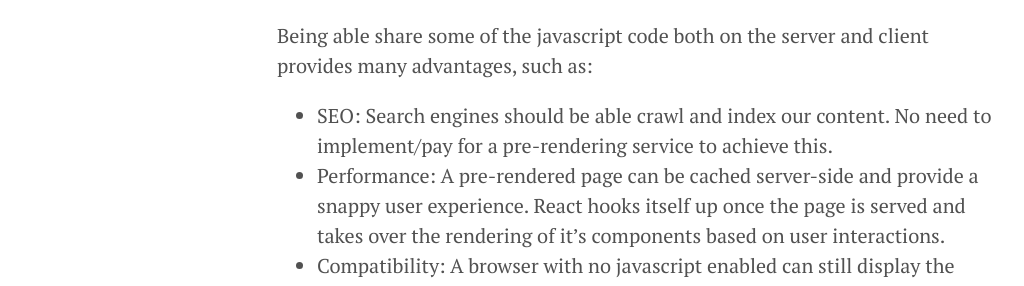
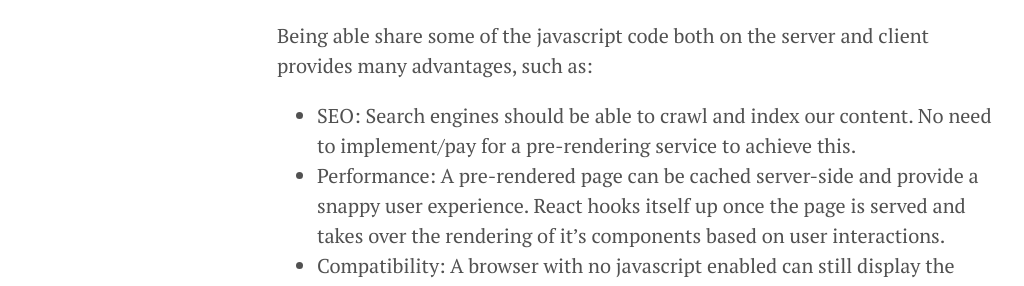
Before and after one commit to ericescalante/ericescalante.github.io, a Jekyll site: the page built from _posts/2015-06-07-isomorphic.md, in a window 1280 px wide. Shown: the part 429-715 px from the top of the page, without its empty margins (3-1027 px from the left). Built offline with Jekyll 4.4.1, drawn with Linux system fonts in a browser that asks for light colours; comment, search, counter and statistics services are not loaded.

```diff
--- a/_posts/2015-06-07-isomorphic.md
+++ b/_posts/2015-06-07-isomorphic.md
@@ -10,7 +10,7 @@ In this four-part series, we're going to cover how to go about making a PHP app
 
 Being able share some of the javascript code both on the server and client provides many advantages, such as:
 
-- SEO: Search engines should be able crawl and index our content. No need to implement/pay for a pre-rendering service to achieve this.
+- SEO: Search engines should be able to crawl and index our content. No need to implement/pay for a pre-rendering service to achieve this.
 - Performance: A pre-rendered page can be cached server-side and provide a snappy user experience. React hooks itself up once the page is served and takes over the rendering of it's components based on user interactions.
 - Compatibility: A browser with no javascript enabled can still display the page and allow for a simple navigation.
 - Usability: A user is be able to bookmark the current state of the page and is able to return to it or share it.
```
